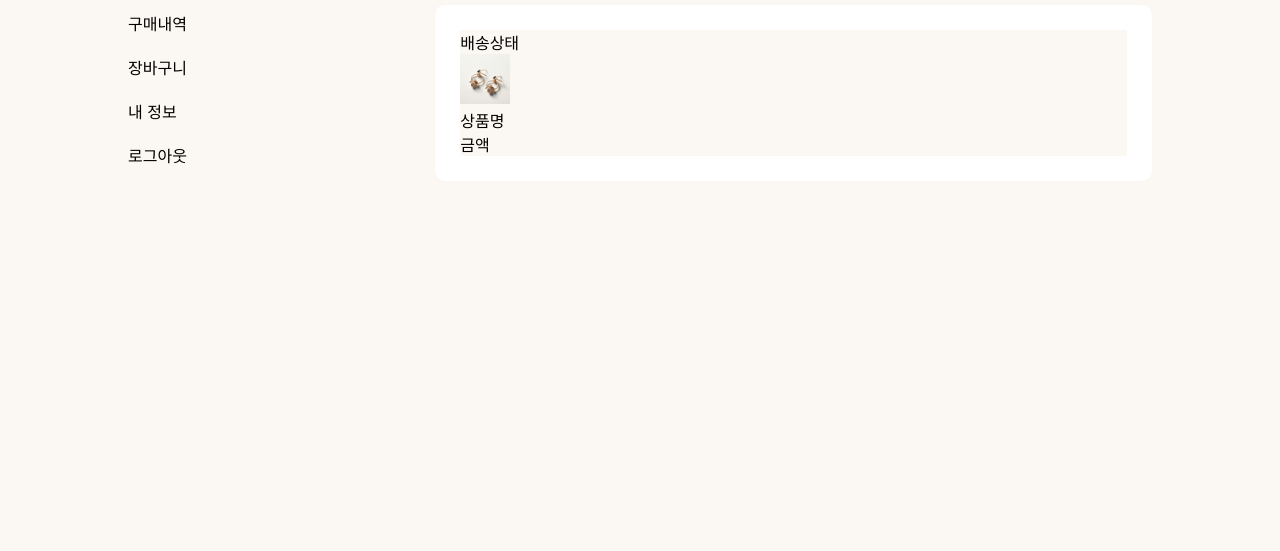
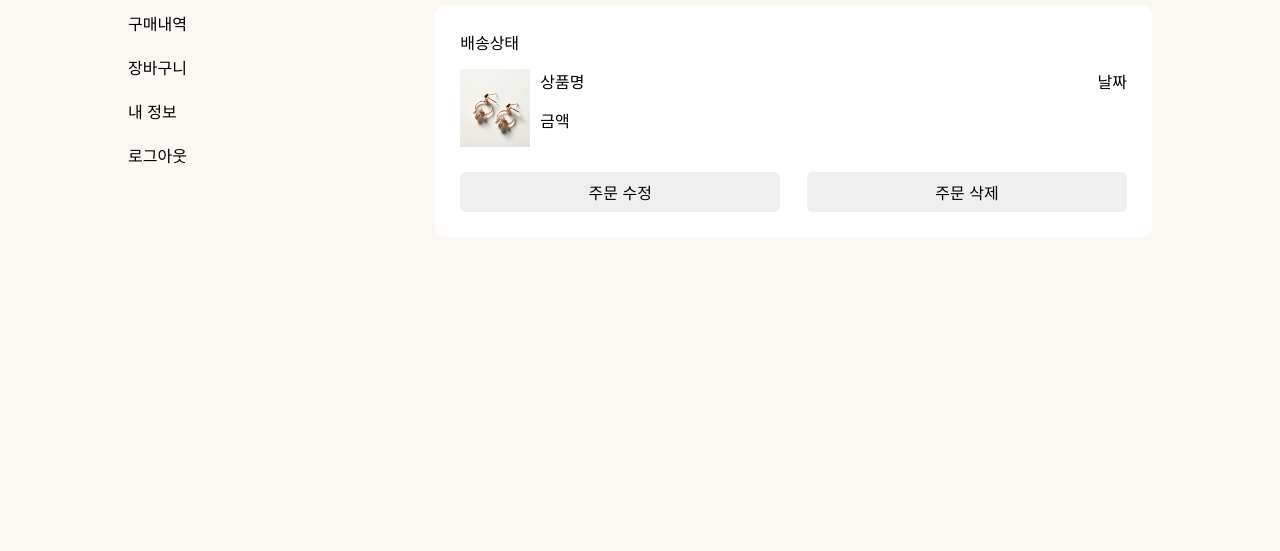
Before and after one commit to SonMyeongHwa/adorn9_shoppingmall, a website: page client/src/myPage/myPage.html in a window 1280 px wide. Shown: the part 249-800 px from the top of the page. Drawn offline with Linux system fonts and the light colour scheme; files whose address does not match are found by name.

Commit message:
Design: reset.css 수정 및 my page UI 제작

```diff
--- a/client/src/common/reset.css
+++ b/client/src/common/reset.css
@@ -82,8 +82,6 @@ video {
 	margin: 0;
 	padding: 0;
 	border: 0;
-	font-size: 100%;
-	vertical-align: baseline;
 	/* width: 1200px; */
 }
 /* HTML5 display-role reset for older browsers */
@@ -125,9 +123,25 @@ table {
 	box-sizing: border-box;
 	font-size: 16px;
 	font-family: "Noto Sans KR", sans-serif;
-	background-color: #fbf7f2;
 }
 a {
 	color: inherit;
 	text-decoration: none;
 }
+
+body {
+	background-color: #fbf7f2;
+}
+
+h2 {
+	font-size: 24px;
+}
+
+h3 {
+	font-size: 20px;
+}
+
+h2,
+h3 {
+	margin-bottom: 25px;
+}
--- a/client/src/myPage/myPage.css
+++ b/client/src/myPage/myPage.css
@@ -28,12 +28,6 @@ header strong {
 
 aside {
 	flex-basis: 20%;
-	/* background-color: darkcyan; */
-}
-
-aside h2 {
-	font-size: 24px;
-	margin-bottom: 25px;
 }
 
 aside ul {
@@ -58,11 +52,6 @@ aside li {
 	flex-basis: 70%;
 }
 
-h3 {
-	font-size: 20px;
-	margin-bottom: 25px;
-}
-
 .payment-item {
 	background-color: #fff;
 	border-radius: 10px;
@@ -73,6 +62,44 @@ h3 {
 	flex-direction: column;
 }
 
+.payment-item p {
+	margin-bottom: 15px;
+}
+
+.payment-product {
+	display: flex;
+	justify-content: space-between;
+}
+
+.product-details {
+	display: flex;
+	margin-bottom: 25px;
+}
+
 .payment-product img {
-	width: 50px;
+	width: 70px;
+	height: 100%;
 }
+
+.product-desc {
+	display: flex;
+	flex-direction: column;
+	justify-content: start;
+	margin-left: 10px;
+}
+
+.payment-button {
+	display: flex;
+	justify-content: space-between;
+}
+
+button {
+	flex-basis: 48%;
+	padding: 8px 0;
+	border: none;
+	border-radius: 5px;
+}
+
+button:hover {
+	cursor: pointer;
+}
--- a/client/src/myPage/myPage.html
+++ b/client/src/myPage/myPage.html
@@ -44,6 +44,7 @@
 					<div class="payment-item">
 						<p>배송상태</p>
 						<div class="payment-product">
+							<div class="product-details">
 								<img
 									src="/client//src/assets/imgs/귀걸이/_00e48719-eba8-419a-8ddb-08e52d0b9908.jpeg"
 									alt=""
@@ -53,6 +54,12 @@
 									<p class="product-price">금액</p>
 								</div>
 							</div>
+							<p class="payment-date">날짜</p>
+						</div>
+						<div class="payment-button">
+							<button class="edit-order">주문 수정</button>
+							<button class="delete-order">주문 삭제</button>
+						</div>
 					</div>
 				</section>
 			</div>
```
Lines whose indentation alone changed are shown as unchanged.
